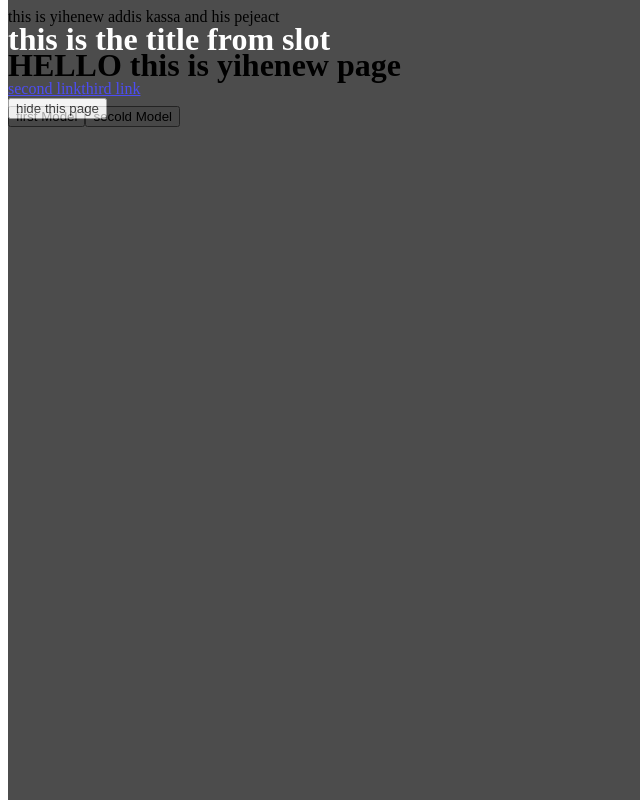
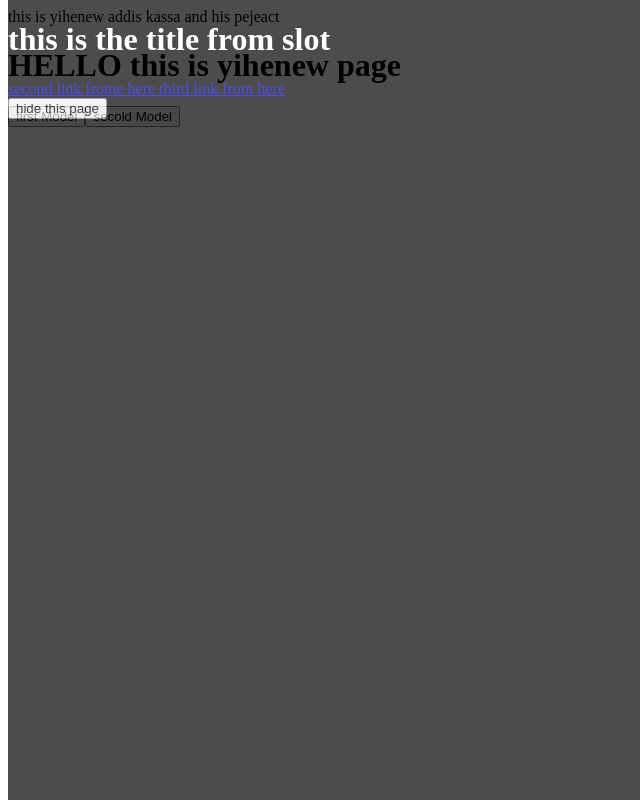
Before and after one commit to yihenewaddis/vue.js-tutorial, a Vue app: page / in a window 1280 px wide. Both pictures are taken after a click on the button "first Model". Shown: the whole page, without its empty margins (0-640 px from the left). Built offline with nearby package versions, Linux system fonts and the light colour scheme.

Commit message:
another text added

```diff
--- a/src/views/YihenewView.vue
+++ b/src/views/YihenewView.vue
@@ -13,8 +13,8 @@
       <Yihenew :isDarkTheme='isDarkTheme' :isVisile='isVisile' @closes ='hide("second")'>
         <h1 class="active">{{title}}</h1>
         <template v-slot:link>
-          <a href="#">second link</a>
-          <a href="#">third link</a>
+          <a href="#">second link frome here </a>
+          <a href="#">third link from here </a>
         </template>
       </Yihenew>
     </div>
```
